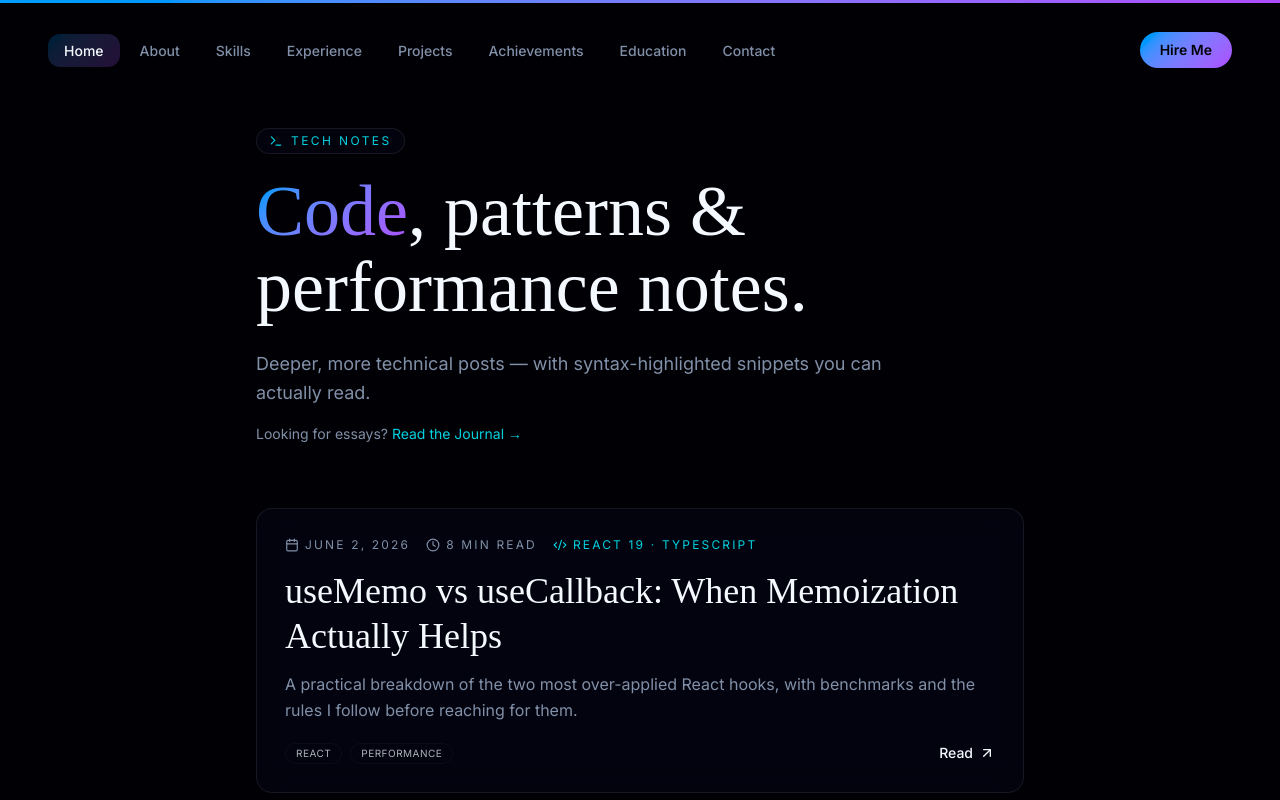
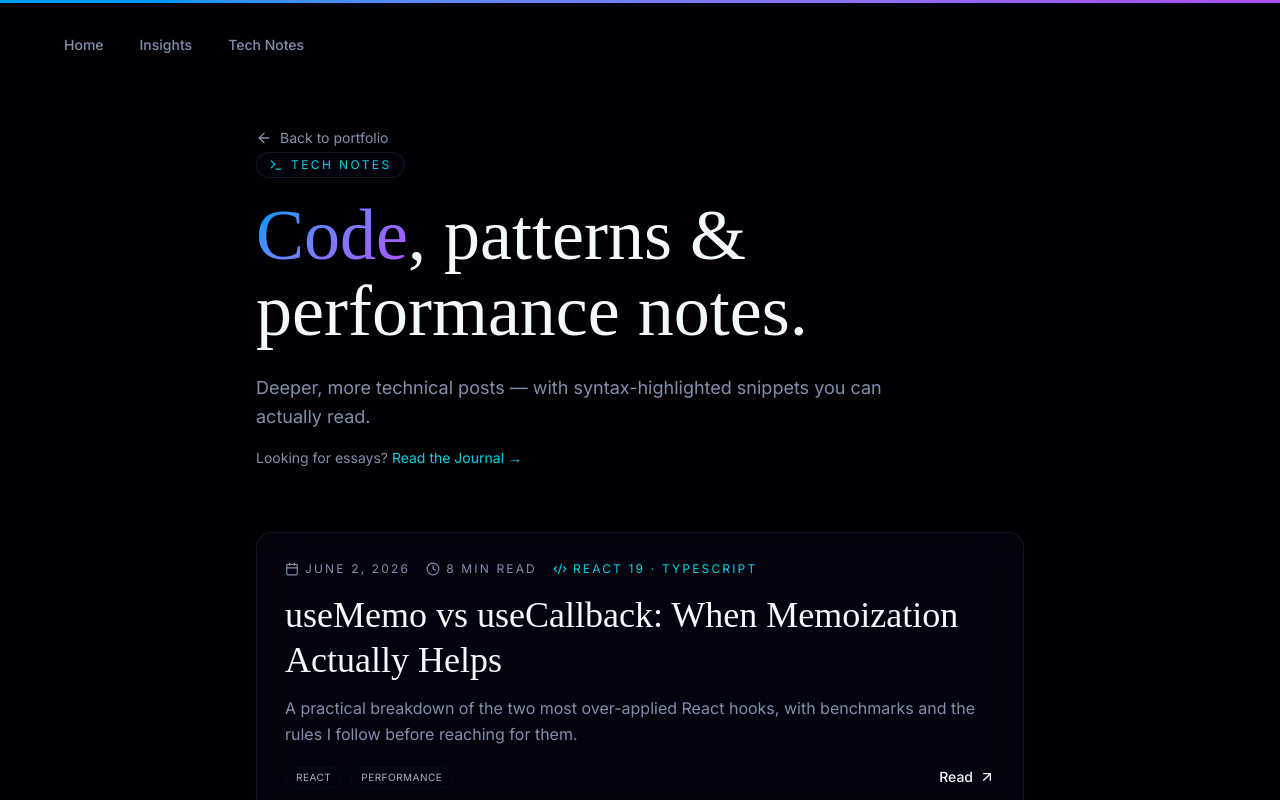
Before and after one commit to girmajirahul/new_portfolio, a React (Vite) app: page /tech in a window 1280 px wide. Shown: the top 800 px of the page. Built offline with nearby package versions, Linux system fonts and the light colour scheme.

Commit message:
tech blogs navbar

```diff
--- /dev/null
+++ b/src/components/blogs/Navbar.tsx
@@ -0,0 +1,124 @@
+import { useEffect, useState } from "react";
+import { motion, AnimatePresence } from "framer-motion";
+import { Menu, X } from "lucide-react";
+
+const links = [
+  { label: "Home", href: "/" },
+  { label: "Insights", href: "/blog" },
+  { label: "Tech Notes", href: "/tech" },
+
+];
+
+export function Navbar() {
+  const [scrolled, setScrolled] = useState(false);
+  const [open, setOpen] = useState(false);
+  const [active, setActive] = useState("home");
+
+  useEffect(() => {
+    const onScroll = () => {
+      setScrolled(window.scrollY > 30);
+      const sections = links.map((l) => l.href.slice(1));
+      for (const id of sections) {
+        const el = document.getElementById(id);
+        if (el) {
+          const r = el.getBoundingClientRect();
+          if (r.top <= 120 && r.bottom >= 120) {
+            setActive(id);
+            break;
+          }
+        }
+      }
+    };
+    window.addEventListener("scroll", onScroll);
+    onScroll();
+    return () => window.removeEventListener("scroll", onScroll);
+  }, []);
+
+  return (
+    <motion.header
+      initial={{ y: -80, opacity: 0 }}
+      animate={{ y: 0, opacity: 1 }}
+      transition={{ duration: 0.6 }}
+      className={`fixed top-0 left-0 right-0 z-50 transition-all duration-300 ${
+        scrolled ? "py-3" : "py-5"
+      }`}
+    >
+      <div className="container mx-auto px-6">
+        <nav
+          className={`flex items-center justify-between rounded-2xl px-6 py-3 transition-all ${
+            scrolled ? "glass-strong" : ""
+          }`}
+        >
+          {/* <a href="#home" className="font-display text-xl font-bold tracking-tight">
+            <span className="text-gradient">{"<RG />"}</span>
+          </a> */}
+
+          <ul className="hidden lg:flex items-center gap-1">
+            {links.map((l) => (
+              <li key={l.href}>
+                <a
+                  href={l.href}
+                  className={`relative px-4 py-2 text-sm font-medium transition-colors ${
+                    active === l.href.slice(1)
+                      ? "text-foreground"
+                      : "text-muted-foreground hover:text-foreground"
+                  }`}
+                >
+                  {l.label}
+                  {active === l.href.slice(1) && (
+                    <motion.span
+                      layoutId="nav-active"
+                      className="absolute inset-0 -z-10 rounded-lg"
+                      style={{ background: "var(--gradient-primary)", opacity: 0.2 }}
+                    />
+                  )}
+                </a>
+              </li>
+            ))}
+          </ul>
+
+          {/* <a
+            href="#contact"
+            className="hidden lg:inline-flex items-center gap-2 rounded-full px-5 py-2 text-sm font-semibold text-primary-foreground transition-transform hover:scale-105"
+            style={{ background: "var(--gradient-primary)" }}
+          >
+            Hire Me
+          </a> */}
+
+          <button
+            className="lg:hidden p-2 text-foreground"
+            onClick={() => setOpen(!open)}
+            aria-label="Menu"
+          >
+            {open ? <X /> : <Menu />}
+          </button>
+        </nav>
+
+        <AnimatePresence>
+          {open && (
+            <motion.div
+              initial={{ opacity: 0, y: -10 }}
+              animate={{ opacity: 1, y: 0 }}
+              exit={{ opacity: 0, y: -10 }}
+              className="lg:hidden mt-2 glass-strong rounded-2xl p-4"
+            >
+              <ul className="flex flex-col gap-1">
+                {links.map((l) => (
+                  <li key={l.href}>
+                    <a
+                      href={l.href}
+                      onClick={() => setOpen(false)}
+                      className="block px-4 py-3 rounded-lg text-foreground hover:bg-white/5"
+                    >
+                      {l.label}
+                    </a>
+                  </li>
+                ))}
+              </ul>
+            </motion.div>
+          )}
+        </AnimatePresence>
+      </div>
+    </motion.header>
+  );
+}
--- a/src/components/blogs/blog.tsx
+++ b/src/components/blogs/blog.tsx
@@ -1,10 +1,10 @@
 import React from "react";
 import { Link } from "react-router-dom";
 import { ArrowLeft, ArrowUpRight } from "lucide-react";
-import { Navbar } from "@/components/portfolio/Navbar";
 import { ScrollProgress } from "@/components/portfolio/Effects";
 import { motion } from "framer-motion";
 import { posts } from "./data/post";
+import { Navbar } from "./Navbar";
 
 function formatDate(iso: string) {
   return new Date(iso).toLocaleDateString("en-US", {
--- a/src/components/blogs/tech.tsx
+++ b/src/components/blogs/tech.tsx
@@ -1,6 +1,7 @@
 import { motion } from "framer-motion";
 import { Link } from "react-router-dom";
 import {
+  ArrowLeft,
   ArrowUpRight,
   Calendar,
   Clock,
@@ -10,7 +11,8 @@ import {
 
 import { techPosts } from "./data/techPosts";
 import { ScrollProgress } from "../portfolio/Effects";
-import { Navbar } from "../portfolio/Navbar";
+import React from "react";
+import { Navbar } from "./Navbar";
 
 function formatDate(iso) {
   return new Date(iso).toLocaleDateString("en-US", {
@@ -25,6 +27,14 @@ export default function TechIndex() {
     a.date < b.date ? 1 : -1
   );
 
+  React.useEffect(() => {
+    document.title = "Tech Notes — Rahul Girmaji";
+    document.querySelector('meta[name="description"]')?.setAttribute(
+      "content",
+      "Technical articles, coding insights, and practical lessons from real-world development experiences by Rahul Girmaji."
+    );
+  }, []);
+
   return (
     <div className="relative min-h-screen bg-background text-foreground">
       <ScrollProgress />
@@ -38,6 +48,14 @@ export default function TechIndex() {
       />
 
       <main className="container mx-auto px-6 pt-32 pb-24">
+        <div className="mx-auto max-w-3xl">
+          <Link
+            to="/"
+            className="inline-flex items-center gap-2 text-sm text-muted-foreground hover:text-foreground transition-colors"
+          >
+            <ArrowLeft className="h-4 w-4" />
+            Back to portfolio
+          </Link>
           <motion.header
             initial={{ opacity: 0, y: 20 }}
             animate={{ opacity: 1, y: 0 }}
@@ -145,6 +163,7 @@ export default function TechIndex() {
               </motion.article>
             ))}
           </section>
+        </div>
       </main>
     </div>
   );
```
Lines whose indentation alone changed are shown as unchanged.
